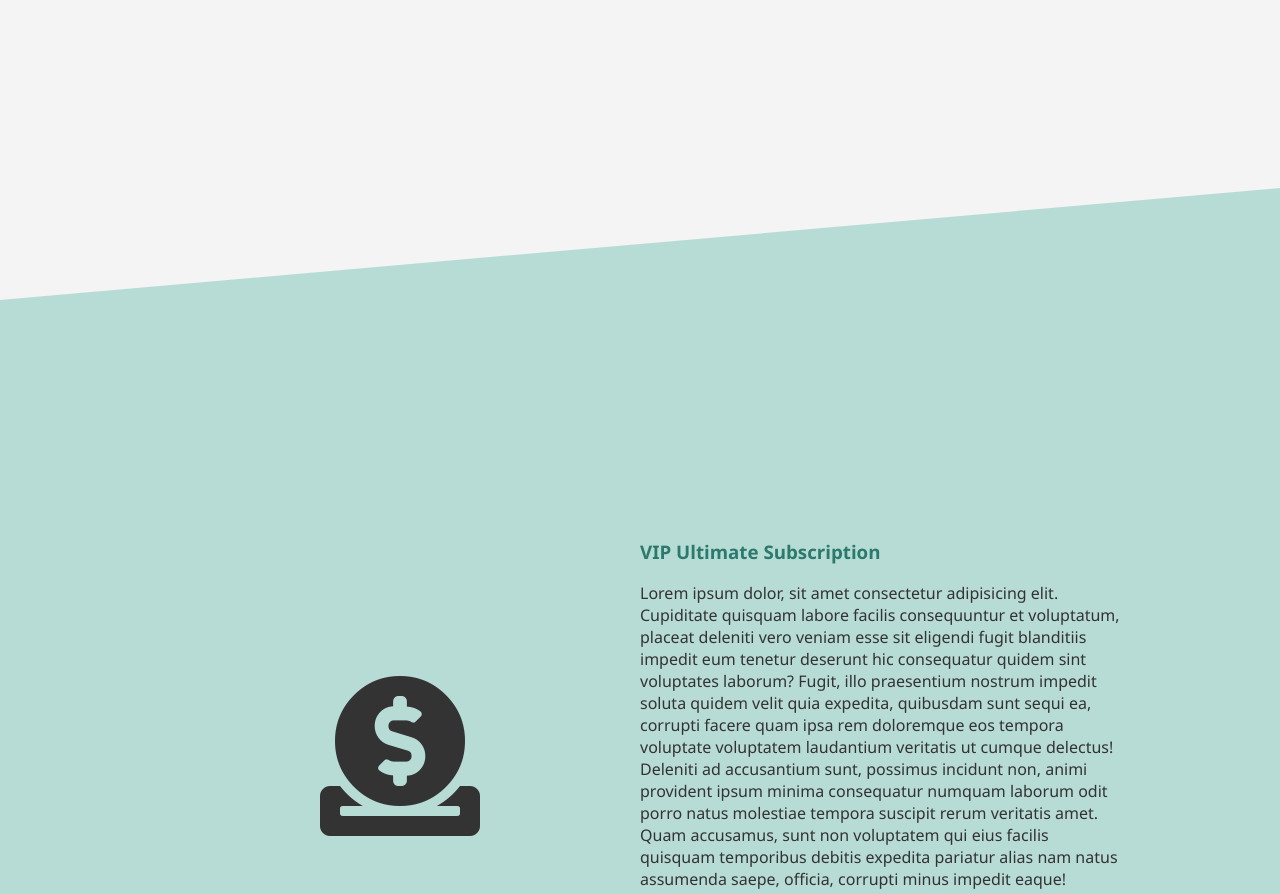
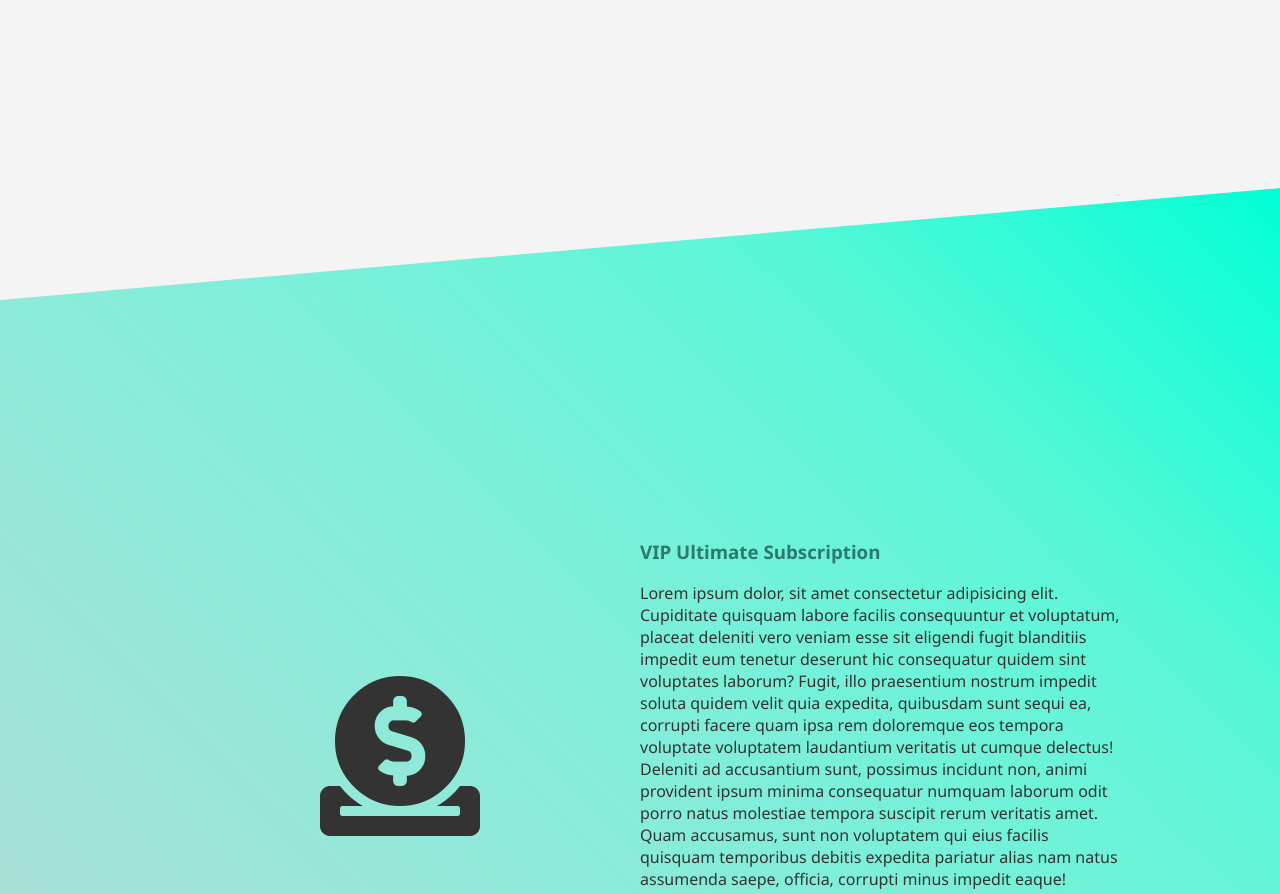
Before and after one commit to Focus04/homepage, a plain HTML site: page index.html in a window 1280 px wide. Shown: the part 1988-2882 px from the top of the page. Drawn offline with Linux system fonts and the light colour scheme.

Commit message:
Changed the VIP section's background

```diff
--- a/style.css
+++ b/style.css
@@ -6,7 +6,7 @@
   --color-second: #0b9d84;
   --color-second-light: #00ffd5;
   --color-second-dark: #2c7a6d;
-  --color-second-bg: #b7dbd5;
+  --color-second-bg: linear-gradient(to right top, #b7dbd5, #9ee5d8, #81eed9, #5bf7d8, #00ffd5);
 }
 
 body {
```
